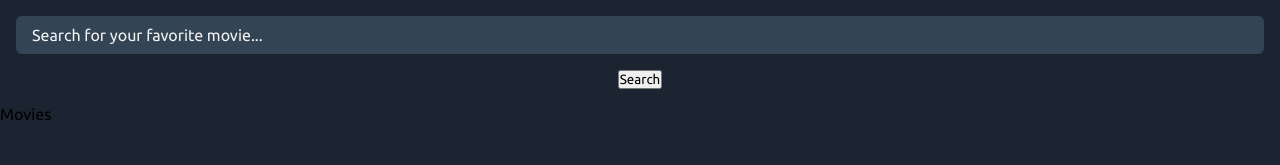
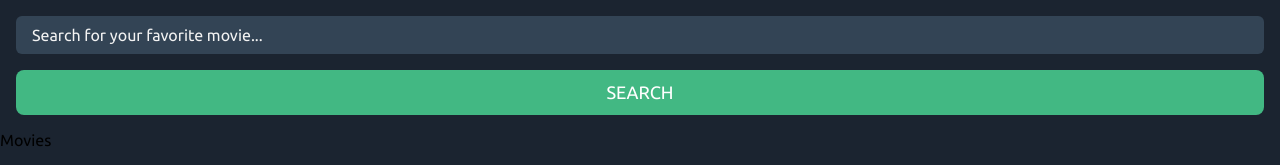
Before and after one commit to abdellatif-laghjaj/vue-movies, a Vue app: page / in a window 1280 px wide. Shown: the part 357-522 px from the top of the page. Built offline with nearby package versions, Linux system fonts and the light colour scheme.

Commit message:
update UI for search box

```diff
--- a/src/views/HomeView.vue
+++ b/src/views/HomeView.vue
@@ -2,11 +2,9 @@
   <div class="home">
     <div class="feature-card">
       <router-link to="/movie/tt0388629">
-        <img
-          class="featured-image"
+        <img class="featured-image"
           src="https://w0.peakpx.com/wallpaper/525/657/HD-wallpaper-one-piece-brook-one-piece-chopper-predator-franky-one-piece-jinbe-one-piece-monkey-d-luffy-nami-one-piece-nico-robin-roronoa-zoro-sanji-one-piece-usopp-one-piece.jpg"
-          alt="One piece"
-        />
+          alt="One piece" />
         <div class="detail">
           <h3>One Piece</h3>
           <p>
@@ -20,7 +18,7 @@
 
     <form @submit.prevent="" class="search-box">
       <input type="text" placeholder="Search for your favorite movie..." v-model="search" />
-      <button type="submit">Search</button>
+      <input type="submit" value="Search" />
     </form>
 
     <div class="movies-list">Movies</div>
@@ -28,7 +26,17 @@
 </template>
 
 <script>
-export default {};
+import { ref } from 'vue'
+export default {
+  setup() {
+    const search = ref('')
+    const movies = []
+    return {
+      search,
+      movies
+    }
+  }
+};
 </script>
 
 <style lang="scss">
@@ -93,6 +101,22 @@ export default {};
           box-shadow: 0 3px 6px rgba(0, 0, 0, 0.2);
         }
       }
+
+      &[type="submit"] {
+        width: 100%;
+        background-color: #42B883;
+        border-radius: 8px;
+        padding: 12px 16px;
+        color: #fff;
+        font-size: 18px;
+        text-transform: uppercase;
+        transition: all 0.3s ease-in-out;
+        cursor: pointer;
+
+        &:active {
+          transform: scale(0.95);
+        }
+      }
     }
   }
 }
```
